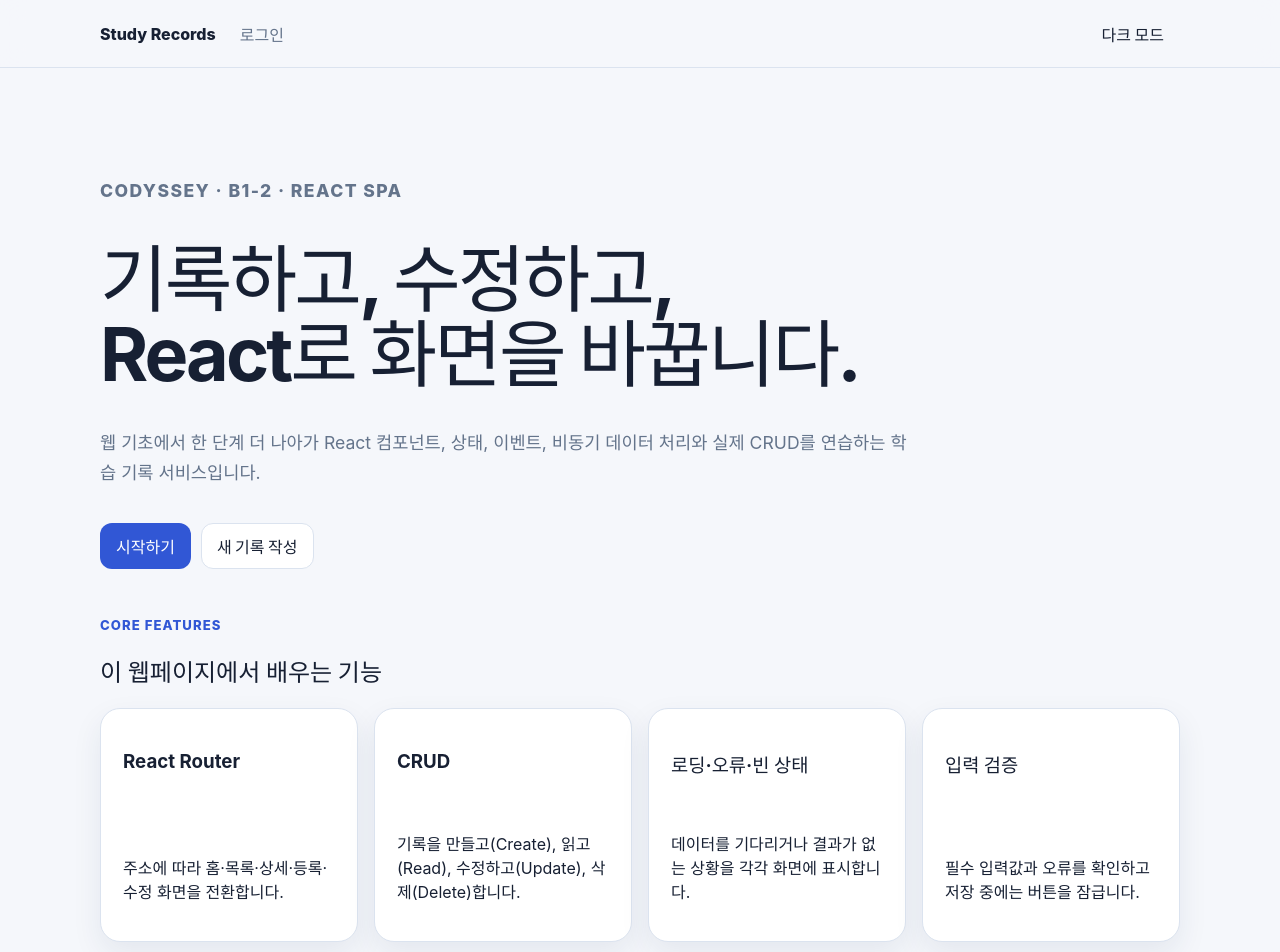
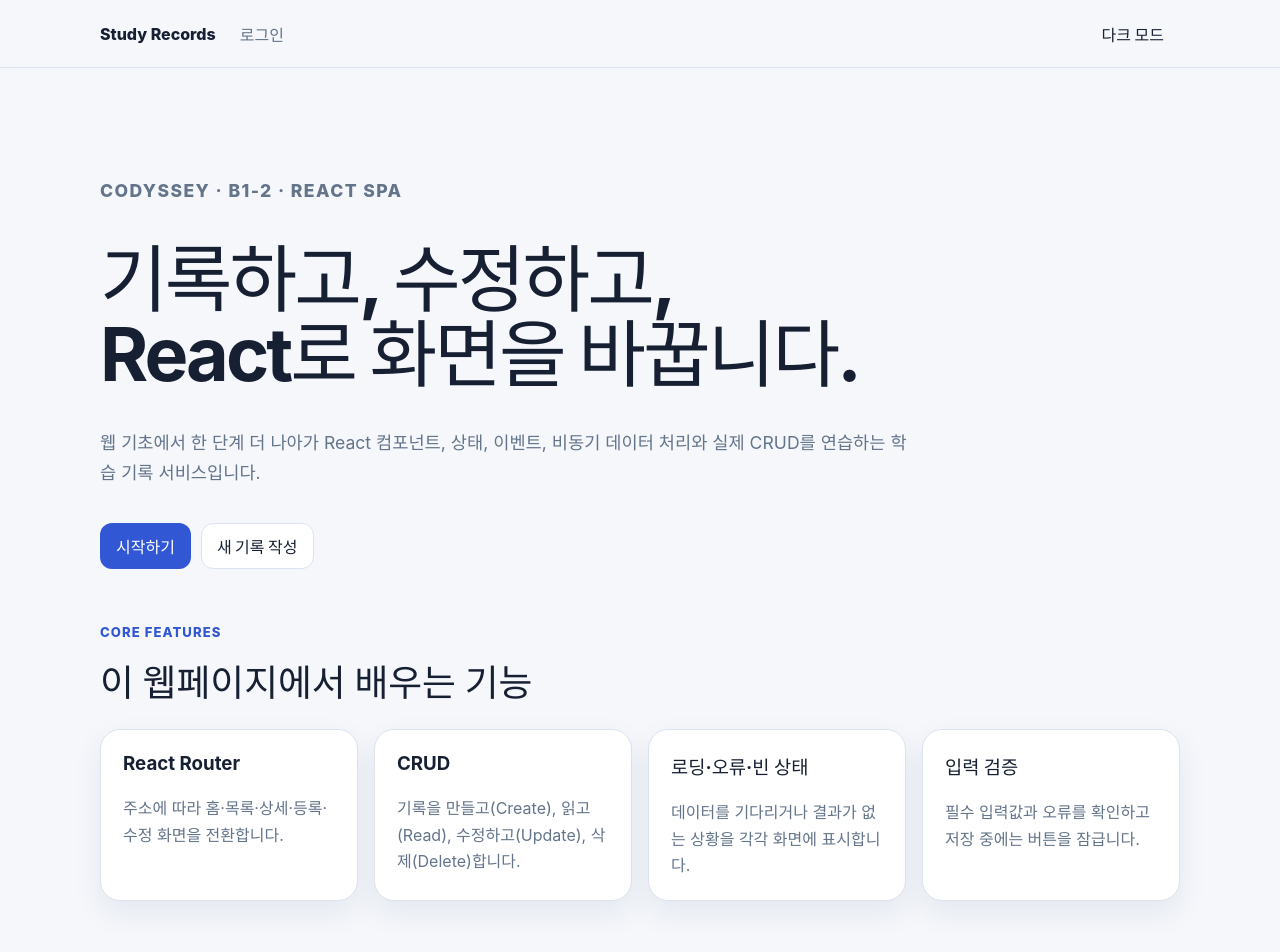
Before and after one commit to usernameffas/codyssey-b1-2, a React (Vite) app: page /#/ in a window 1280 px wide. Shown: the top 952 px of the page. Built offline with nearby package versions, Linux system fonts and the light colour scheme; no server answers.

Commit message:
Style B1-2 homepage feature and bonus cards

```diff
--- a/src/styles.css
+++ b/src/styles.css
@@ -126,3 +126,13 @@ button:focus-visible, a:focus-visible, input:focus-visible, textarea:focus-visib
   .container { width: min(100% - 24px, 1080px); padding-top: 30px; }
   .hero h1 { font-size: clamp(2rem, 12vw, 3.2rem); }
 }
+
+/* ===== 홈페이지 필수·보너스 기능 소개 디자인 시작 ===== */
+.home-features{margin:20px 0 65px}
+.home-features h2{font-size:clamp(1.6rem,4vw,2.3rem);margin:8px 0 22px}
+.home-features .card{justify-content:flex-start;min-height:165px}
+.home-features .card h3{margin:0}
+.home-features .card p{color:var(--muted);line-height:1.65;margin:0}
+.setup-notice{padding:14px 18px;border:1px solid var(--line);background:var(--panel);border-radius:12px;font-size:.92rem!important}
+@media(max-width:760px){.home-features{margin-bottom:42px}}
+/* ===== 홈페이지 필수·보너스 기능 소개 디자인 끝 ===== */
```
